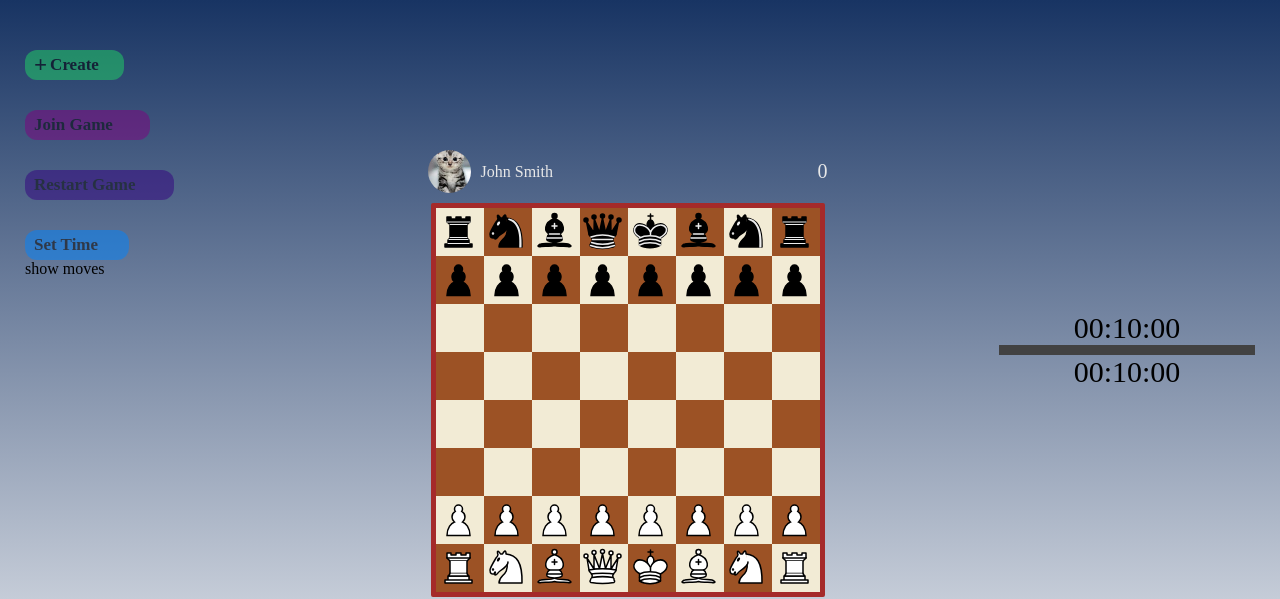
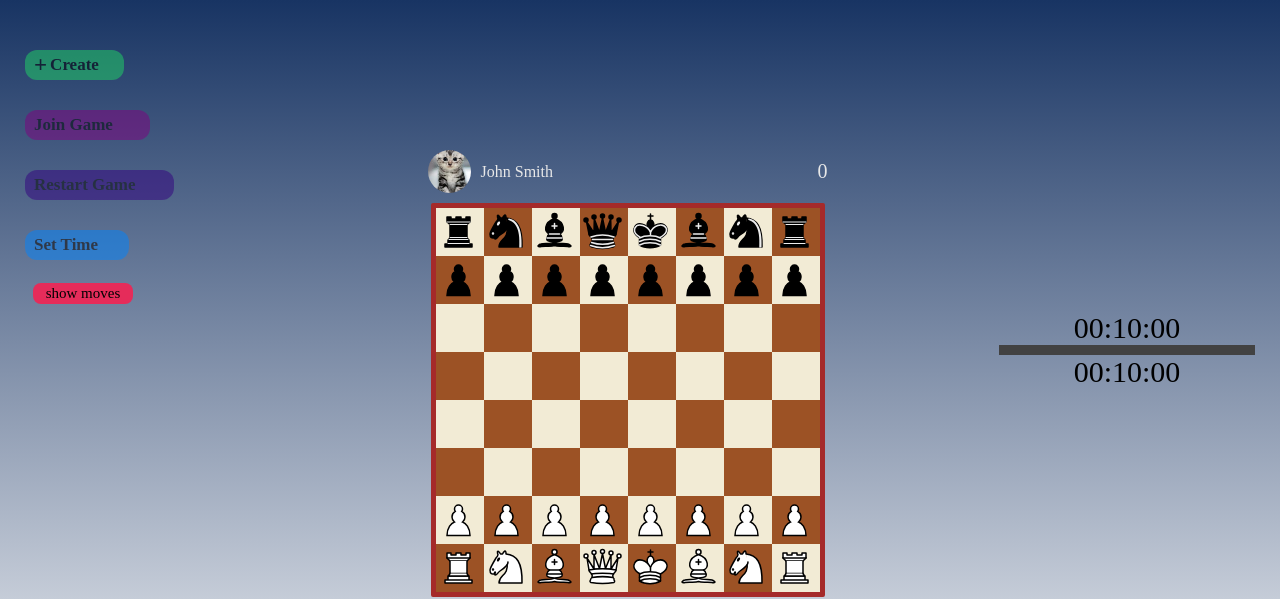
Before and after one commit to ljmaps/insanechessgame, a plain HTML site: page index.html in a window 1280 px wide. Shown: the top 599 px of the page. Drawn offline with Linux system fonts and the light colour scheme; no server answers; a web font is replaced by a local one.

Commit message:
Update left_section.css

```diff
--- a/styles/left_section.css
+++ b/styles/left_section.css
@@ -29,6 +29,7 @@
 #restart-button:hover,
 #exit-button:hover,
 #time-set-button:hover {
+  /* box-shadow: 0px 3px 10px rgb(7, 1, 181); */
   opacity: 1;
 }
 
@@ -88,3 +89,34 @@
   width: 95px;
   background-color: rgb(0, 132, 255);
 }
+
+#burns-toggle {
+  cursor: pointer;
+  display: flex;
+  justify-content: center;
+  align-items: center;
+}
+#burns-toggle p {
+  padding: 0;
+  margin: 0;
+}
+
+.burns-show {
+  font-size: 15px;
+  padding: 2px 5px;
+  width: 90px;
+  margin-top: 23px;
+  margin-left: 8px;
+  background-color: rgb(229, 44, 90);
+  border-radius: 8px;
+}
+
+.burns-hide {
+  font-size: 16px;
+  padding: 4px 6px;
+  width: 100px;
+  margin-top: 20px;
+  margin-left: 0px;
+  border-radius: 10px;
+  background-color: rgb(206, 94, 94);
+}
```
